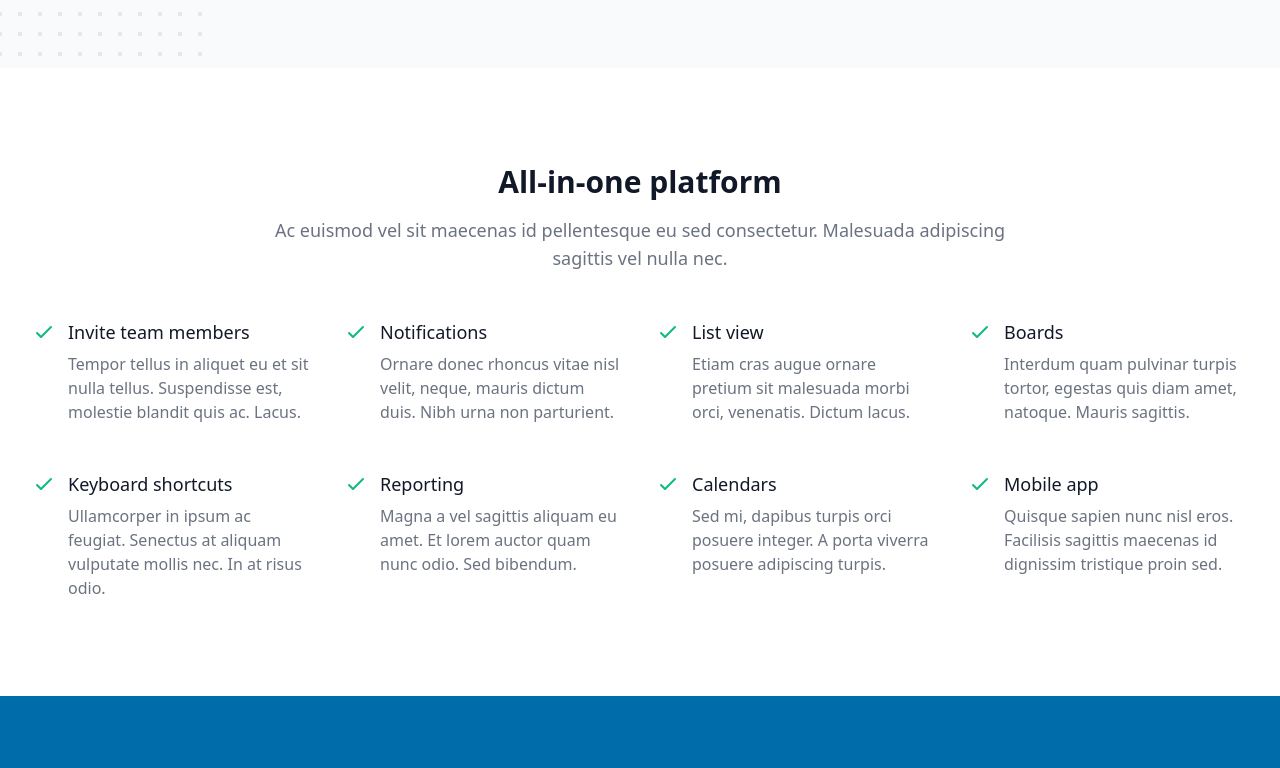
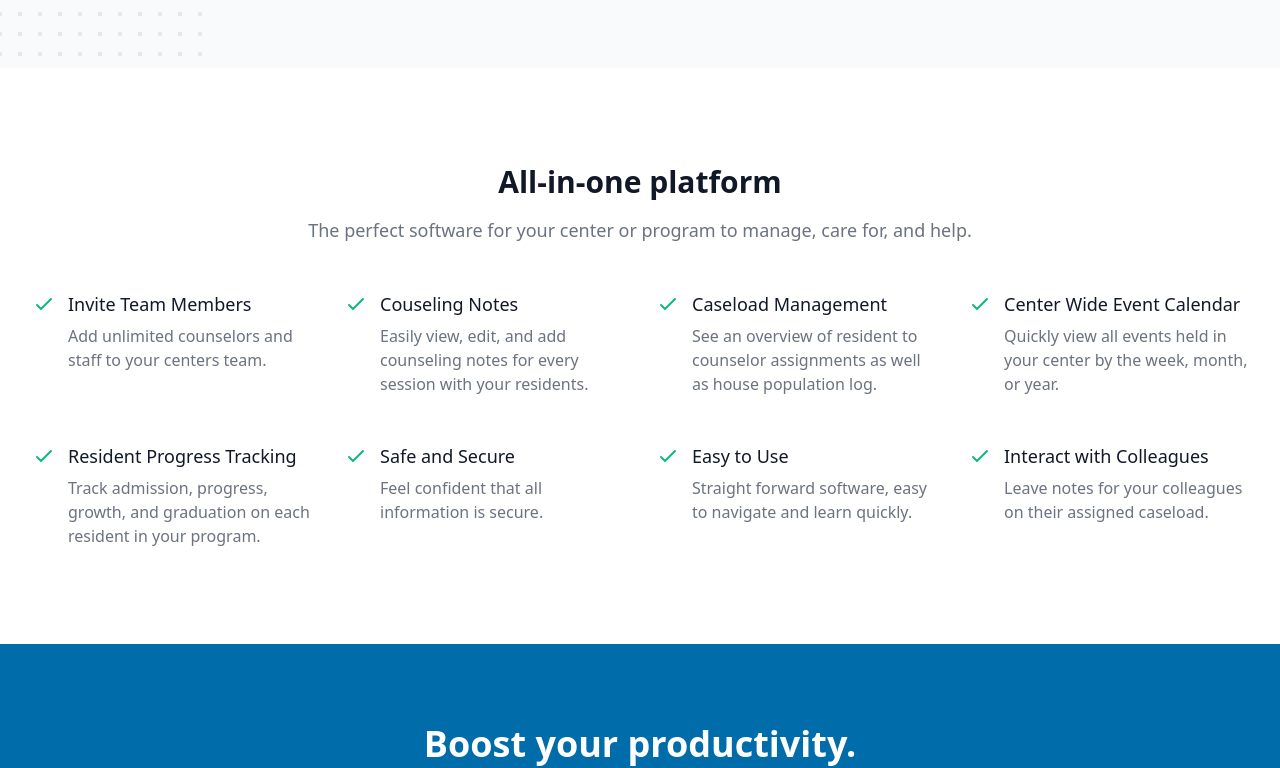
Before and after one commit to JustinBrubaker7/counsel-central, a React (Create React App) app in the folder client/: page / in a window 1280 px wide. Shown: the part 524-1292 px from the top of the page. Built offline with nearby package versions, Linux system fonts and the light colour scheme.

Commit message:
added notese

```diff
--- a/client/src/components/FeatureSectionExternal/index.js
+++ b/client/src/components/FeatureSectionExternal/index.js
@@ -3,36 +3,36 @@ import { CheckIcon } from '@heroicons/react/outline'
 
 const features = [
   {
-    name: 'Invite team members',
-    description: 'Tempor tellus in aliquet eu et sit nulla tellus. Suspendisse est, molestie blandit quis ac. Lacus.',
+    name: 'Invite Team Members',
+    description: 'Add unlimited counselors and staff to your centers team.',
   },
   {
-    name: 'Notifications',
-    description: 'Ornare donec rhoncus vitae nisl velit, neque, mauris dictum duis. Nibh urna non parturient.',
+    name: 'Couseling Notes',
+    description: 'Easily view, edit, and add counseling notes for every session with your residents.',
   },
   {
-    name: 'List view',
-    description: 'Etiam cras augue ornare pretium sit malesuada morbi orci, venenatis. Dictum lacus.',
+    name: 'Caseload Management',
+    description: 'See an overview of resident to counselor assignments as well as house population log.',
   },
   {
-    name: 'Boards',
-    description: 'Interdum quam pulvinar turpis tortor, egestas quis diam amet, natoque. Mauris sagittis.',
+    name: 'Center Wide Event Calendar',
+    description: 'Quickly view all events held in your center by the week, month, or year.',
   },
   {
-    name: 'Keyboard shortcuts',
-    description: 'Ullamcorper in ipsum ac feugiat. Senectus at aliquam vulputate mollis nec. In at risus odio.',
+    name: 'Resident Progress Tracking',
+    description: 'Track admission, progress, growth, and graduation on each resident in your program.',
   },
   {
-    name: 'Reporting',
-    description: 'Magna a vel sagittis aliquam eu amet. Et lorem auctor quam nunc odio. Sed bibendum.',
+    name: 'Safe and Secure',
+    description: 'Feel confident that all information is secure.',
   },
   {
-    name: 'Calendars',
-    description: 'Sed mi, dapibus turpis orci posuere integer. A porta viverra posuere adipiscing turpis.',
+    name: 'Easy to Use',
+    description: 'Straight forward software, easy to navigate and learn quickly.',
   },
   {
-    name: 'Mobile app',
-    description: 'Quisque sapien nunc nisl eros. Facilisis sagittis maecenas id dignissim tristique proin sed.',
+    name: 'Interact with Colleagues',
+    description: 'Leave notes for your colleagues on their assigned caseload.',
   },
 ]
 
@@ -43,7 +43,7 @@ export default function FeatureSectionExternal() {
         <div className="max-w-3xl mx-auto text-center">
           <h2 className="text-3xl font-extrabold text-gray-900">All-in-one platform</h2>
           <p className="mt-4 text-lg text-gray-500">
-            Ac euismod vel sit maecenas id pellentesque eu sed consectetur. Malesuada adipiscing sagittis vel nulla nec.
+            The perfect software for your center or program to manage, care for, and help.
           </p>
         </div>
         <dl className="mt-12 space-y-10 sm:space-y-0 sm:grid sm:grid-cols-2 sm:gap-x-6 sm:gap-y-12 lg:grid-cols-4 lg:gap-x-8">
--- a/client/src/components/Table/Table.js
+++ b/client/src/components/Table/Table.js
@@ -14,11 +14,12 @@ export default function Table() {
         const getData = await API.getResidents(id)
         const data = await getData.data
         setResidents(data)
+
     }
 
     useEffect(() => {
         fetchResidentHandler(authCtx.center_id)
-    }, [])
+    }, [authCtx])
 
 
 
@@ -70,7 +71,7 @@ export default function Table() {
                             </thead>
                             <tbody>
                                 {residents.map((resident) => (
-                                    <tr key={resident.email} className='bg-white'>
+                                    <tr key={resident.id} className='bg-white'>
 
                                         <td className="px-4 py-4 whitespace-nowrap text-md font-medium text-gray-900">{resident.resident_firstName + " " + resident.resident_lastName}</td>
                                         <td className="px-4 py-4 whitespace-nowrap text-md text-gray-500">{resident.age}</td>
--- a/client/src/pages/AddNote.js
+++ b/client/src/pages/AddNote.js
@@ -1,46 +1,27 @@
-import React, { useContext, useRef, useEffect, useState } from "react";
+import React, { useState, useEffect, useContext } from "react";
+import API from '../utils/API'
+
+
 import AuthContext from "../context/auth-context";
 
-const AddNote = () => {
-  const authCtx = useContext(AuthContext);
-  const residentRef = useRef();
-  const lastNameRef = useRef();
-  const dateRef = useRef();
-  const notesRef = useRef();
+const Caseload = () => {
+  const authCtx = useContext(AuthContext)
 
-  const [auth, setAuth] = useState();
-  const [info, setInfo] = useState([]);
+  const [residents, setResidents] = useState([])
 
-  // console.log(authCtx.id);
-  // const submitFormHandler = (event) => {
-  //   event.preventDefault();
-  //   const enteredResident = residentRef.current.value;
-  //   const enteredLastName = lastNameRef.current.value;
-  //   const enteredDate = dateRef.current.value;
-  //   const enteredNotes = notesRef.current.value;
-  // };
-
-  function fetchCaseloadHandler(id) {
-    fetch(`http://localhost:3001/api/get/counselor-residents/${id}`, {
-      headers: {
-        "Content-type": "applications/json",
-      },
-      method: "GET",
-    })
-      .then((res) => {
-        return res.json();
-      })
-      .then((data) => {
-        setInfo(data);
-        console.log(info);
-        console.log(data);
-      });
+  async function fetchResidentHandler(id) {
+    const getData = await API.getResidents(id)
+    const data = await getData.data
+    setResidents(data)
   }
 
   useEffect(() => {
-    setAuth(authCtx.id);
-    fetchCaseloadHandler(auth);
-  }, [setAuth]);
+    fetchResidentHandler(authCtx.center_id)
+  }, [authCtx])
+
+
+
+
 
   return (
     <>
@@ -50,7 +31,7 @@ const AddNote = () => {
             <div>
               <div>
                 <h2 className="text-xl leading-6 font-medium text-gray-900">
-                  Add a Note for Your Resident
+                  Add a Session for Your Resident
                 </h2>
                 <p className="mt-1 text-sm text-gray-500"></p>
               </div>
@@ -62,14 +43,14 @@ const AddNote = () => {
                     htmlFor="first_name"
                     className="block text-sm font-medium text-gray-700"
                   >
-                    First name of Resident
+                    Select a Resident
                   </label>
                   <div className="mt-1">
                     <select
                       className="shadow-sm focus:ring-indigo-500 focus:border-indigo-500 block w-full sm:text-sm border-gray-300 rounded-md"
-                      ref={residentRef}
+                    // ref={residentRef}
                     >
-                      {info.map((resident) => (
+                      {residents.map((resident) => (
                         <option key={resident.id}>
                           {resident.resident_firstName +
                             " " +
@@ -88,7 +69,7 @@ const AddNote = () => {
                   </label>
                   <div className="mt-1">
                     <input
-                      ref={dateRef}
+                      // ref={dateRef}
                       type="date"
                       name="date"
                       id="date"
@@ -105,7 +86,10 @@ const AddNote = () => {
             </h2>
           </div>
           <textarea
-            ref={notesRef}
+            //ref={notesRef}
+            type="text"
+            name="notes"
+            id="notes"
             className="shadow-sm rounded-md mt-1 text-md text-gray-900 w-full h-60"
           >
             Provide the notes you want to add.
@@ -132,4 +116,4 @@ const AddNote = () => {
   );
 };
 
-export default AddNote;
+export default Caseload;
--- a/client/src/pages/Caseload.js
+++ b/client/src/pages/Caseload.js
@@ -10,7 +10,7 @@ const Caseload = () => {
 
   useEffect(() => {
     fetchCaseloadHandler(authCtx.id);
-  }, []);
+  }, [authCtx]);
 
   async function fetchCaseloadHandler(id) {
     const response = await fetch(
--- a/client/src/pages/Counselors.js
+++ b/client/src/pages/Counselors.js
@@ -14,7 +14,7 @@ const Counselors = () => {
 
     useEffect(() => {
         fetchCounselorsHandler(authCtx.center_id)
-    }, [])
+    }, [authCtx])
 
     async function fetchCounselorsHandler(id) {
         const getData = await API.getCounselors(id)
```
